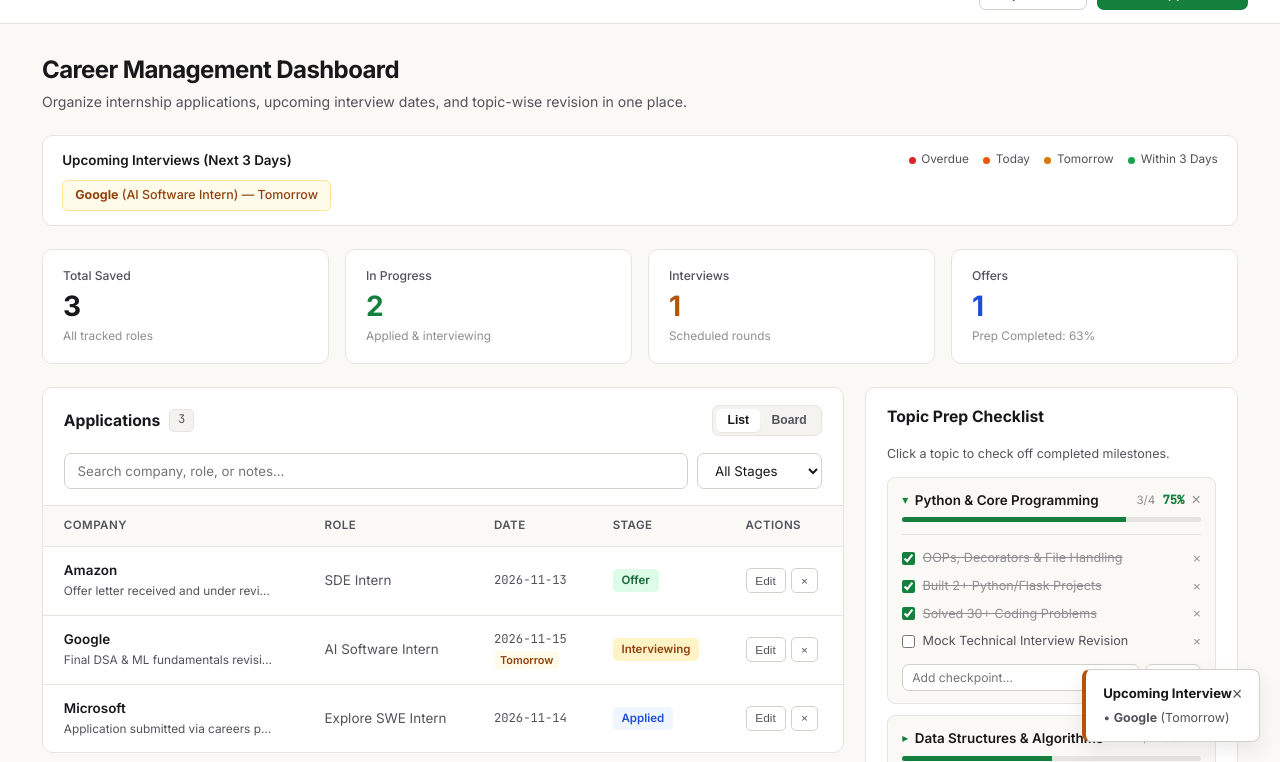
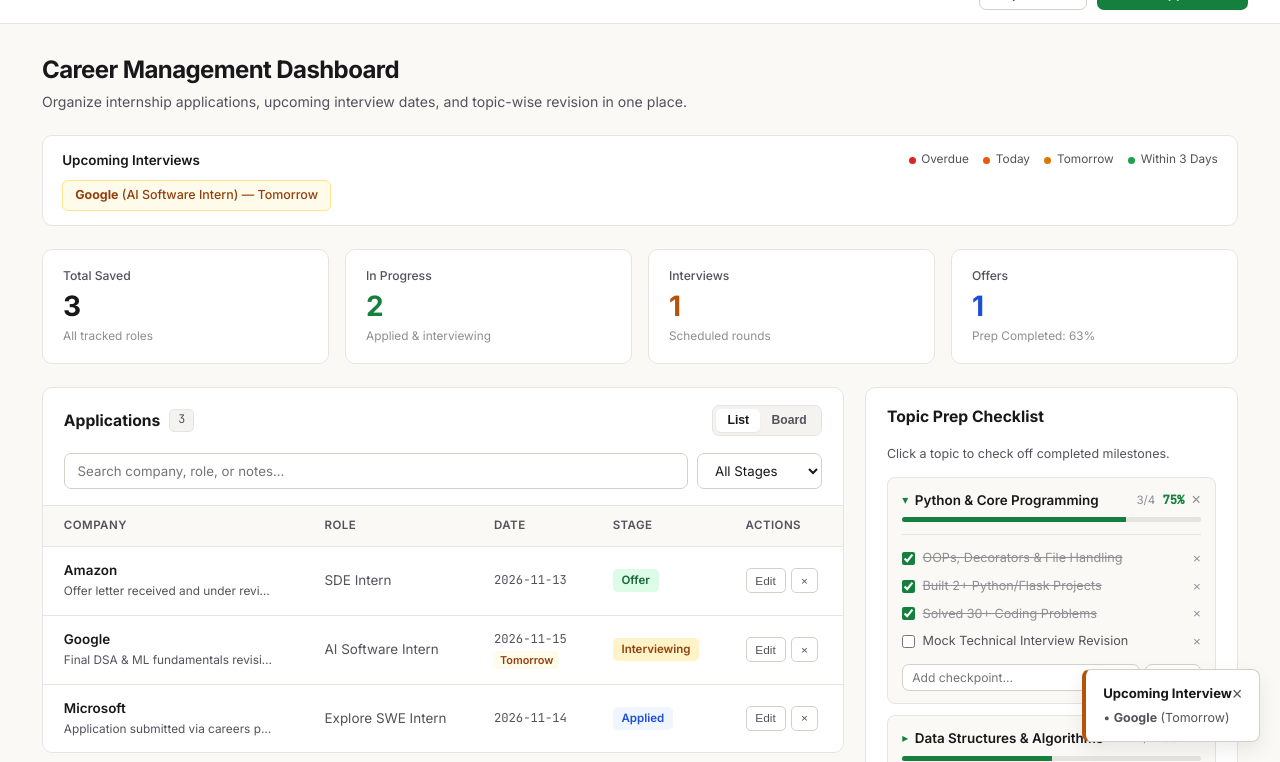
Before and after one commit to suhanapadhi8081/Career-Track, a plain HTML site: page index.html in a window 1280 px wide. Shown: the part 38-800 px from the top of the page. Drawn offline with Linux system fonts and the light colour scheme.

Commit message:
Update index.html

```diff
--- a/index.html
+++ b/index.html
@@ -35,7 +35,7 @@
         <!-- Upcoming Interview Alerts -->
         <section class="alert-strip">
             <div class="alert-strip-head">
-                <span class="alert-heading">Upcoming Interviews (Next 3 Days)</span>
+                <span class="alert-heading">Upcoming Interviews</span>
                 <div class="alert-tags">
                     <span class="tag-key"><i class="dot dot-red"></i>Overdue</span>
                     <span class="tag-key"><i class="dot dot-orange"></i>Today</span>
```
